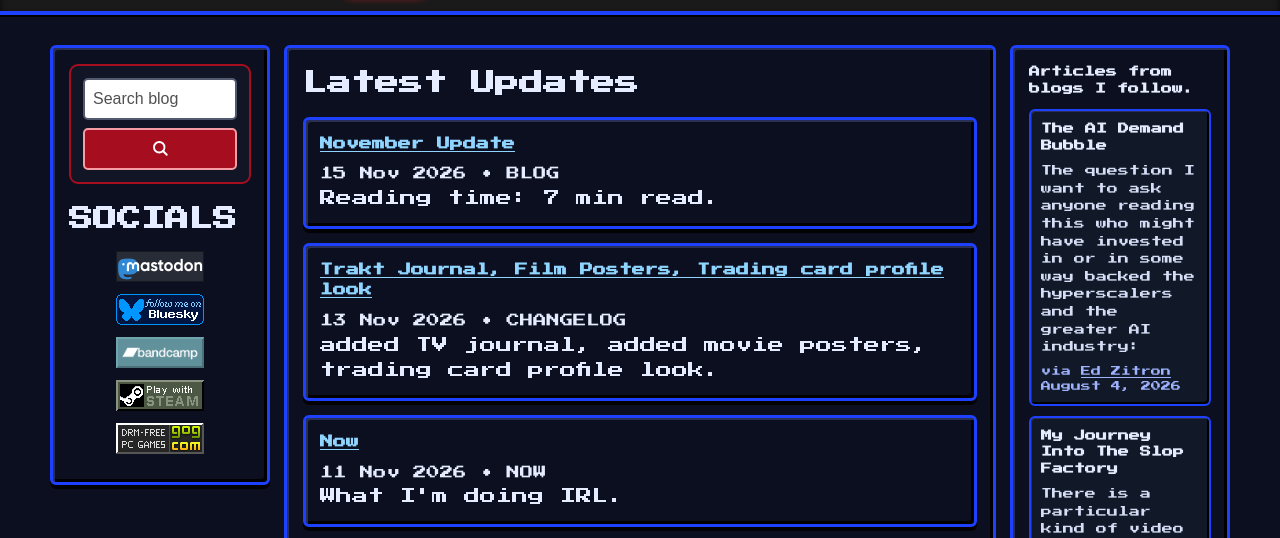
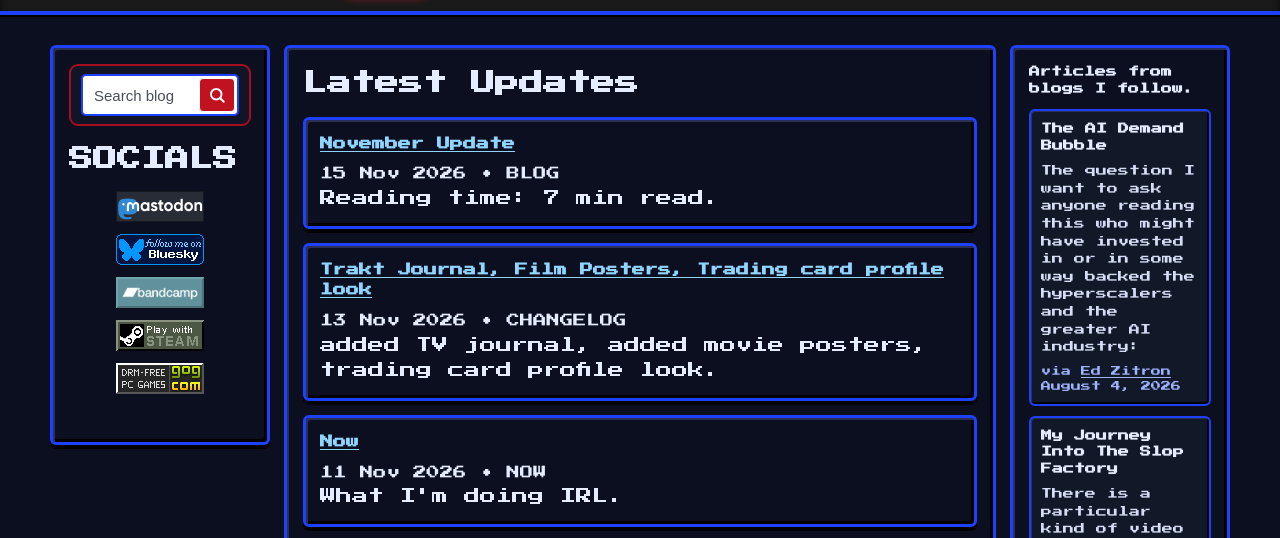
Before and after one commit to Schmookey/Website, a plain HTML site: page index.html in a window 1280 px wide. Shown: the part 254-792 px from the top of the page. Drawn offline with Linux system fonts and the light colour scheme.

Commit message:
Style slim site-wide search with inset button in Mega Drive palette

```diff
--- a/assets/css/style.css
+++ b/assets/css/style.css
@@ -3087,3 +3087,100 @@ body.light .trakt-live-widget .trakt-about-card {
     grid-template-columns:repeat(auto-fit,minmax(88px,1fr));
   }
 }
+
+
+/* =====================================================
+   UNIFIED COMPACT SEARCH — BLOG AND MUSIC ARTICLES
+   Applies equally to generated and static forms, including
+   the results page. The search icon sits inside the input.
+   Keep the website's Mega Drive red, blue, black and white.
+===================================================== */
+.site-search-widget{
+  padding:8px 10px;
+  margin-bottom:14px;
+}
+.site-search-form label.visually-hidden,
+.site-search-page-form label.visually-hidden{
+  position:absolute;
+  width:1px;
+  height:1px;
+  padding:0;
+  margin:-1px;
+  overflow:hidden;
+  clip:rect(0,0,0,0);
+  white-space:nowrap;
+  border:0;
+}
+.site-search-form,
+.site-search-page-form{
+  min-width:0;
+}
+.site-search-controls{
+  display:block;
+  position:relative;
+  min-width:0;
+}
+.site-search-widget .site-search-controls input,
+.site-search-page-form .site-search-controls input{
+  display:block;
+  width:100%;
+  min-width:0;
+  height:42px;
+  padding:8px 49px 8px 11px;
+  border:2px solid #1e40ff;
+  border-radius:5px;
+  background:#fff;
+  color:#0b0f1f;
+  font-family:Arial,sans-serif;
+  font-size:15px;
+  box-sizing:border-box;
+}
+.site-search-widget .site-search-controls input::placeholder,
+.site-search-page-form .site-search-controls input::placeholder{
+  color:#4a4d58;
+  opacity:1;
+}
+.site-search-widget .site-search-controls .site-search-submit,
+.site-search-page-form .site-search-controls .site-search-submit,
+.article-layout .site-search-widget .site-search-controls .site-search-submit{
+  position:absolute;
+  top:4px;
+  right:4px;
+  width:36px;
+  height:34px;
+  min-height:0;
+  padding:0;
+  margin:0;
+  display:flex;
+  align-items:center;
+  justify-content:center;
+  border:1px solid #fff;
+  border-radius:4px;
+  background:#c1121f;
+  color:#fff;
+  cursor:pointer;
+  box-shadow:none;
+}
+.site-search-widget .site-search-submit svg,
+.site-search-page-form .site-search-submit svg{
+  display:block;
+  width:18px;
+  height:18px;
+}
+.site-search-widget .site-search-controls .site-search-submit:hover,
+.site-search-page-form .site-search-controls .site-search-submit:hover,
+.article-layout .site-search-widget .site-search-controls .site-search-submit:hover{
+  background:#a60d1e;
+}
+.site-search-page-form{
+  display:block;
+  max-width:560px;
+  margin:18px 0 25px;
+}
+.site-search-page-form .site-search-controls{
+  width:100%;
+}
+@media(max-width:700px){
+  .site-search-page-form{display:block}
+  .site-search-page-form .site-search-controls{width:100%}
+}
```
